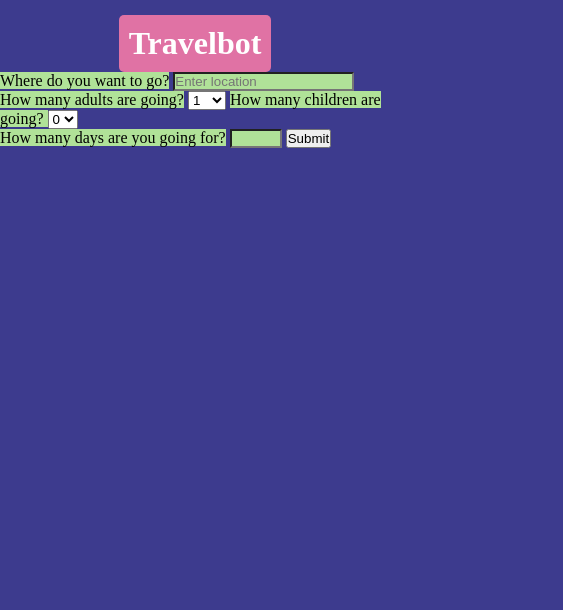
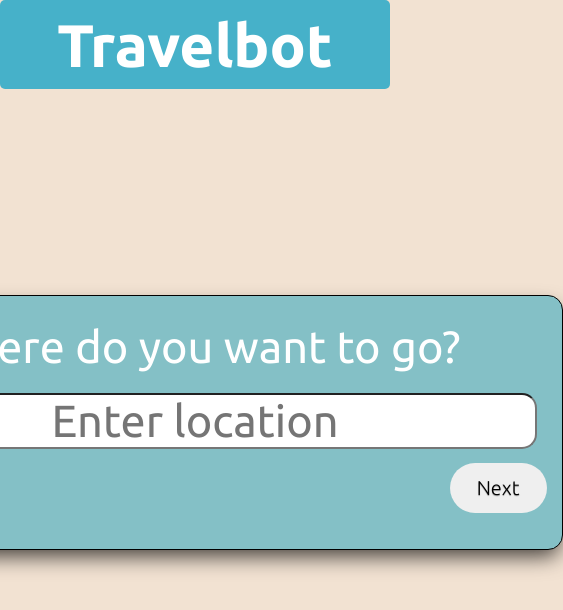
Before and after one commit to gashasuo/Travelbot, a website built with webpack: page index.html in a window 390 px wide. Shown: the whole page, 563 px wide, since content can reach past the window. Built offline with Linux system fonts and the light colour scheme.

Commit message:
update styling for forms, add next and previous buttons to click through form sections

```diff
--- a/index.html
+++ b/index.html
@@ -6,16 +6,25 @@
 		<meta name="viewport" content="width=device-width, initial-scale=1.0" />
 		<link rel="shortcut icon" href="#" />
 		<link rel="stylesheet" href="./public/styles.css" />
+		<link rel="preconnect" href="https://fonts.googleapis.com" />
+		<link rel="preconnect" href="https://fonts.gstatic.com" crossorigin />
+		<link
+			href="https://fonts.googleapis.com/css2?family=Ubuntu:wght@300;400;700&display=swap"
+			rel="stylesheet"
+		/>
 		<title>Travelbot</title>
 	</head>
 	<body>
 		<h1>Travelbot</h1>
 		<form class="form">
-			<div class="locationField">
+			<div class="step step-1 active">
 				<label for="location">Where do you want to go?</label>
 				<input type="text" name="location" id="location" placeholder="Enter location" />
+				<div class="buttonContainer">
+					<button class="button-next" id="button-right" type="button">Next</button>
+				</div>
 			</div>
-			<div class="numberOfPeopleField">
+			<div class="step step-2">
 				<label for="numberOfAdults">How many adults are going?</label>
 				<select name="numberOfAdults" id="numberOfAdults">
 					<option value="1">1</option>
@@ -31,13 +40,20 @@
 					<option value="0">0</option>
 					<option value="1">1</option>
 					<option value="2">2</option>
-					<option value="3">3</option>
+					<option value="3+">3+</option>
 				</select>
+				<div class="buttonContainer">
+					<button class="button-previous" type="button">Previous</button>
+					<button class="button-next" type="button">Next</button>
+				</div>
 			</div>
-			<div class="howlongField">
+			<div class="step step-3">
 				<label for="numberOfDays">How many days are you going for?</label>
 				<input type="number" name="numberOfDays" id="numberOfDays" min="1" max="14" />
-				<button type="Submit">Submit</button>
+				<div class="buttonContainer">
+					<button class="button-previous" type="button">Previous</button>
+					<button class="button-itinerary" type="Submit">Get Itinerary</button>
+				</div>
 			</div>
 		</form>
 
--- a/public/styles.css
+++ b/public/styles.css
@@ -2,13 +2,20 @@
 	text-decoration: none;
 	margin: 0;
 	padding: 0;
+	font-family: "Ubuntu", sans-serif;
 }
 
 h1 {
 	color: white;
-	background-color: #e072a4;
+	background-color: #46b1c9;
 	border-radius: 5px;
 	padding: 10px;
+	position: fixed;
+	top: 0;
+	left: 0;
+	right: 0;
+	text-align: center;
+	font-size: 60px;
 }
 
 body {
@@ -16,12 +23,84 @@ body {
 	flex-direction: column;
 	justify-content: center;
 	align-items: center;
-	margin-top: 15px;
-	background-color: #3d3b8e;
+	background-color: #f2e2d2;
 	position: relative;
+	height: 100vh;
+}
+
+form {
+	display: flex;
+	flex-direction: column;
+	gap: 50px;
+	background-color: #84c0c6;
+	border-radius: 15px;
+	border: 1px solid black;
+	box-shadow: 0px 10px 21px -4px rgba(0, 0, 0, 0.75);
+}
+form > div {
+	display: flex;
+	flex-direction: column;
+	margin: 15px;
 }
 
 input,
+label,
+select {
+	display: block;
+	text-align: center;
+	border-radius: 15px;
+	text-align: center;
+	font-size: 45px;
+	margin: 10px;
+}
+
 label {
-	background-color: #b0e298;
+	color: white;
 }
+
+.buttonContainer {
+	display: flex;
+	justify-content: space-between;
+	position: relative;
+	height: 75px;
+}
+
+button {
+	display: inline-block;
+	padding: 0.5em 1.2em;
+	margin-top: 15px;
+	border: 0.16em solid rgba(255, 255, 255, 0);
+	border-radius: 2em;
+	box-sizing: border-box;
+	text-decoration: none;
+	font-weight: 300;
+	text-shadow: 0 0.04em 0.04em rgba(0, 0, 0, 0.35);
+	text-align: center;
+	transition: all 0.2s;
+	font-size: 20px;
+}
+
+button:hover {
+	border-color: rgba(255, 255, 255, 1);
+}
+
+.button-itinerary:hover {
+	background-color: #46b1c9;
+	color: white;
+}
+
+@media all and (max-width: 30em) {
+	button {
+		display: block;
+		margin: 0.2em auto;
+	}
+}
+
+#button-right {
+	position: absolute;
+	right: 0;
+}
+
+.step:not(.active) {
+	display: none;
+}
--- a/source/index.ts
+++ b/source/index.ts
@@ -22,8 +22,8 @@ formEl!.addEventListener("submit", async (e) => {
 				headers: { "Content-Type": "application/json" },
 			}
 		);
-		const ItineraryEl = document.createElement("p");
-		ItineraryEl.textContent = response.data;
+		const ItineraryEl = document.createElement("div");
+		ItineraryEl.innerHTML = response.data;
 		GPTResponseEl!.appendChild(ItineraryEl);
 
 		console.log(response.data);
@@ -31,3 +31,25 @@ formEl!.addEventListener("submit", async (e) => {
 		console.log("error", error);
 	}
 });
+
+const nextButtonEls = document.getElementsByClassName("button-next");
+
+Array.prototype.forEach.call(nextButtonEls, function (button: HTMLButtonElement) {
+	button.addEventListener("click", function () {
+		const currentDiv = this.parentNode?.parentNode as Element;
+		const nextDiv = currentDiv.nextElementSibling;
+		currentDiv.classList.remove("active");
+		nextDiv?.classList.add("active");
+	});
+});
+
+const previousButtonEls = document.getElementsByClassName("button-previous");
+
+Array.prototype.forEach.call(previousButtonEls, function (button: HTMLButtonElement) {
+	button.addEventListener("click", function () {
+		const currentDiv = this.parentNode?.parentNode as Element;
+		const previousDiv = currentDiv.previousElementSibling;
+		currentDiv.classList.remove("active");
+		previousDiv?.classList.add("active");
+	});
+});
--- a/source/server.ts
+++ b/source/server.ts
@@ -48,7 +48,7 @@ async function getGPT3Response(
 				messages: [
 					{
 						role: "user",
-						content: `Write me an itinerary for ${location}. There will be ${numberOfAdults} adult and ${numberOfChildren} children. We will be there for ${numberOfDays} days.`,
+						content: `Write me an itinerary for ${location}. There will be ${numberOfAdults} adult and ${numberOfChildren} children. We will be there for ${numberOfDays} days. Please include embedded links to locations and attractions when possible and respond in html format but don't include <html> or <body>`,
 					},
 				],
 			},
```
Also changed, not shown: dist/bundle.js, dist/server.js.
